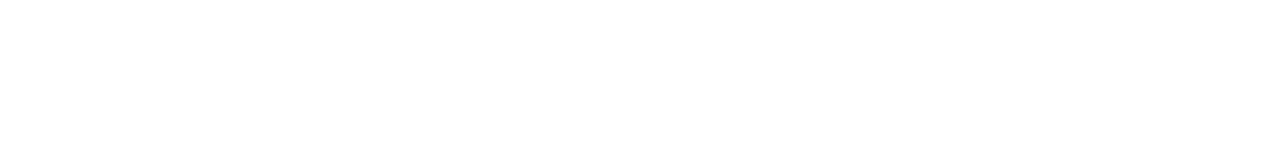
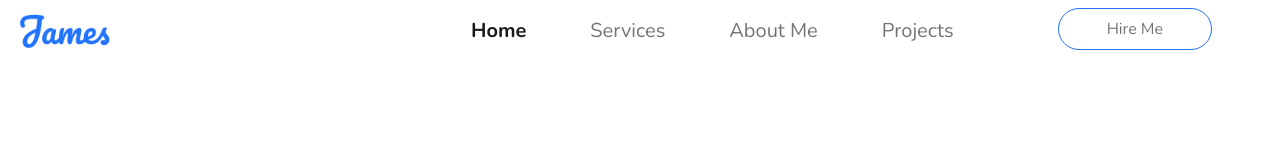
Before and after one commit to james-muriithi/portfolio, a plain HTML site: page index.html in a window 1280 px wide. Drawn offline with nearby package versions, Linux system fonts and the light colour scheme.

Commit message:
added navbar

```diff
--- a/css/style.css
+++ b/css/style.css
@@ -1,3 +1,16 @@
 body,html {
     height: 100%;
+    font-family: 'Nunito', sans-serif;
+    --primary-color: #2374FC;
+    --white: #fefefe;
 }
+
+nav .btn-hire {
+    border: 1px solid var(--primary-color);
+    transition: all 0.2s linear;
+}
+
+nav .btn-hire:hover{
+    background-color: var(--primary-color);
+    color: var(--white) !important;
+}
--- a/index.html
+++ b/index.html
@@ -8,9 +8,8 @@
     <title>James Muriithi - Soft developer</title>
     <link rel="preconnect" href="https://fonts.googleapis.com">
     <link rel="preconnect" href="https://fonts.gstatic.com" crossorigin>
-    <link
-        href="https://fonts.googleapis.com/css2?family=DM+Sans:ital,wght@0,400;0,500;0,700;1,400&family=Nunito:wght@300;400;600;700&family=Poppins:wght@200;300;400;500;700&display=swap"
-        rel="stylesheet">
+    <link href="https://fonts.googleapis.com/css2?family=Nunito:wght@300;400;600;700&display=swap" rel="stylesheet">
+
     <link href="https://cdn.jsdelivr.net/npm/bootstrap@5.0.2/dist/css/bootstrap.min.css" rel="stylesheet"
         integrity="sha384-EVSTQN3/azprG1Anm3QDgpJLIm9Nao0Yz1ztcQTwFspd3yD65VohhpuuCOmLASjC" crossorigin="anonymous">
     <link rel="stylesheet" href="./css/style.css">
@@ -18,6 +17,44 @@
 
 <body>
 
+    <div id="app" class="h-100">
+        <!-- start navbar -->
+        <nav class="navbar navbar-expand-lg navbar-light bg-white position-absolute end-0 start-0">
+            <div class="container-fluid">
+                <a class="navbar-brand ps-2" href="#">
+                    <img src="./images/logo.png" width="90" alt="Bike" class="img-fluid">
+                </a>
+                <button class="navbar-toggler" type="button" data-bs-toggle="collapse"
+                    data-bs-target="#navbarSupportedContent" aria-controls="navbarSupportedContent"
+                    aria-expanded="false" aria-label="Toggle navigation">
+                    <span class="navbar-toggler-icon"></span>
+                </button>
+                <div class="collapse navbar-collapse" id="navbarSupportedContent">
+                    <ul class="navbar-nav ms-auto mb-2 mb-lg-0 pe-0 pe-lg-2 fs-5">
+                        <li class="nav-item pe-5">
+                            <a class="nav-link active fw-bold" aria-current="page" href="#">Home</a>
+                        </li>
+                        <li class="nav-item pe-5">
+                            <a class="nav-link" href="#">Services</a>
+                        </li>
+                        <li class="nav-item pe-5">
+                            <a class="nav-link" href="#">About Me</a>
+                        </li>
+                        <li class="nav-item pe-5">
+                            <a class="nav-link" href="#">Projects</a>
+                        </li>
+                        <li class="nav-item px-5">
+                            <a href="#" class="nav-link btn btn-hire px-5 rounded-pill" role="button">
+                                Hire Me
+                            </a>
+                        </li>
+                    </ul>
+                </div>
+            </div>
+        </nav>
+        <!-- end navbar -->
+    </div>
+
 </body>
 
 </html>
```
